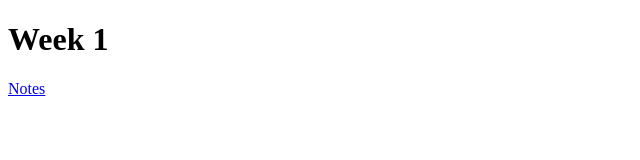
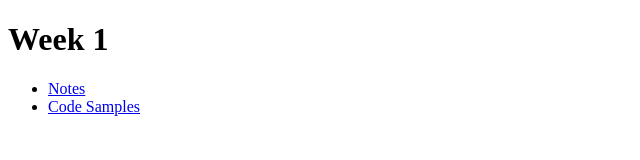
Before and after one commit to chadeddington/wdd330-portfolio, a plain HTML site: page week1/index.html in a window 1280 px wide. Shown: the whole page, without its empty margins (0-640 px from the left). Drawn offline with Linux system fonts and the light colour scheme.

Commit message:
Add code.html to week 1

```diff
--- a/week1/index.html
+++ b/week1/index.html
@@ -7,6 +7,13 @@
 </head>
 <body>
     <h1>Week 1</h1>
-    <a href="notes.html">Notes</a>
+    <ul>
+        <li>
+            <a href="notes.html">Notes</a>
+        </li>
+        <li>
+            <a href="code.html">Code Samples</a>
+        </li>
+    </ul>
 </body>
 </html>
```
Also changed, not shown: week1/code.html (added, +14 -0 lines).
